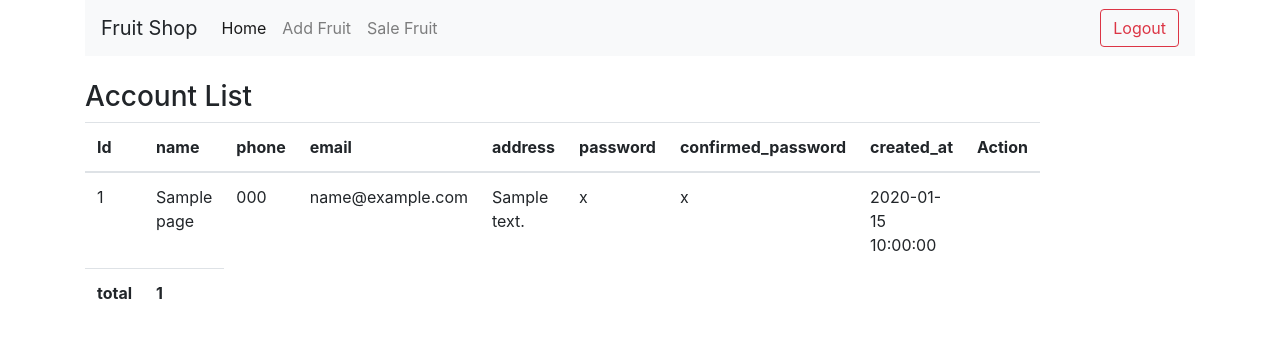
After one commit to rangbind/fruits-shop, a PHP site: page /accountList.php in a window 1280 px wide. The commit adds this page. Shown: the top 338 px of the page. Run offline with PHP 8.4, Linux system fonts and the light colour scheme; tables that the repository leaves empty or names only in its code hold one stand-in row (values such as "Sample post"); data that the repository does not hold is empty; a stand-in replaces the project's code that opens the database connection.

Commit message:
updated files

```diff
--- /dev/null
+++ b/accountList.php
@@ -0,0 +1,72 @@
+<?php
+	include('header.php');
+
+	$selectquery = "select * from Registration_page";
+	$result = $mysqli->query($selectquery);
+
+	$dataArray = [];
+	while ($row = mysqli_fetch_assoc($result)) {
+		$dataArray[] = $row;
+	}
+?>
+<h3>Account List</h3>
+<table class="table table-hover" style="width: 80%">
+	<thead>
+		<tr>
+			<th>Id</th>
+			<th>name</th>
+			<th>phone</th>
+			<th>email</th>
+			<th>address </th>
+			<th>password</th>
+			<th>confirmed_password</th>
+			<th>created_at</th>
+			<th>Action</th>
+
+		</tr>
+
+	</thead>
+	<tbody>
+
+		<?php
+
+		foreach ($dataArray as $key => $value) {
+
+		?>
+		<tr>
+			<td><?php echo $value['id']; ?></td>
+			<td><?php echo $value['name']; ?></td>
+			<td><?php echo $value['phone_no']; ?></td>
+			<td><?php echo $value['email']; ?></td>
+			<td><?php echo $value['address']; ?></td>
+			<td><?php echo $value['password']; ?></td>
+			<td><?php echo $value['confirmed_password']; ?></td>
+			<td><?php echo $value['created_at']; ?></td>
+			<td><?php echo $value['Action']; ?></td>
+
+
+
+			<!--<th>
+				<a class="btn btn-outline-danger" href="deleteFruit.php?fruit_id=<?php echo $value['id'];?>" id="fruit_id"> delete </a> <a class="btn btn-primary" href="editfruitview.php?fruit_id=<?php echo $value['id'];?>" id="fruit_id"> edit </a>
+			</th>-->
+
+		</tr>
+
+		<?php
+		}
+		?>
+
+		<tr>
+			<th> <?php echo "total"; ?> </th>
+			<th> <?php echo count($dataArray); ?> </th>
+
+
+
+
+
+
+
+
+		</tr>
+	</tbody>
+</table>
--- a/create_Accountview.php
+++ b/create_Accountview.php
@@ -27,6 +27,8 @@
 			<input type="textbox" class="form-control" name="confirmed_password" placeholder="confirmed_password" required="true"><br>
 
 			<button class="btn btn-primary" type="submit" name="submit"> <b> Submit </b> </button>
+			<button class="btn btn-primary" type="cencel" name="cencel"> <b> cencel </b> </button>
+
 
 		</form>
 	</div>
```
